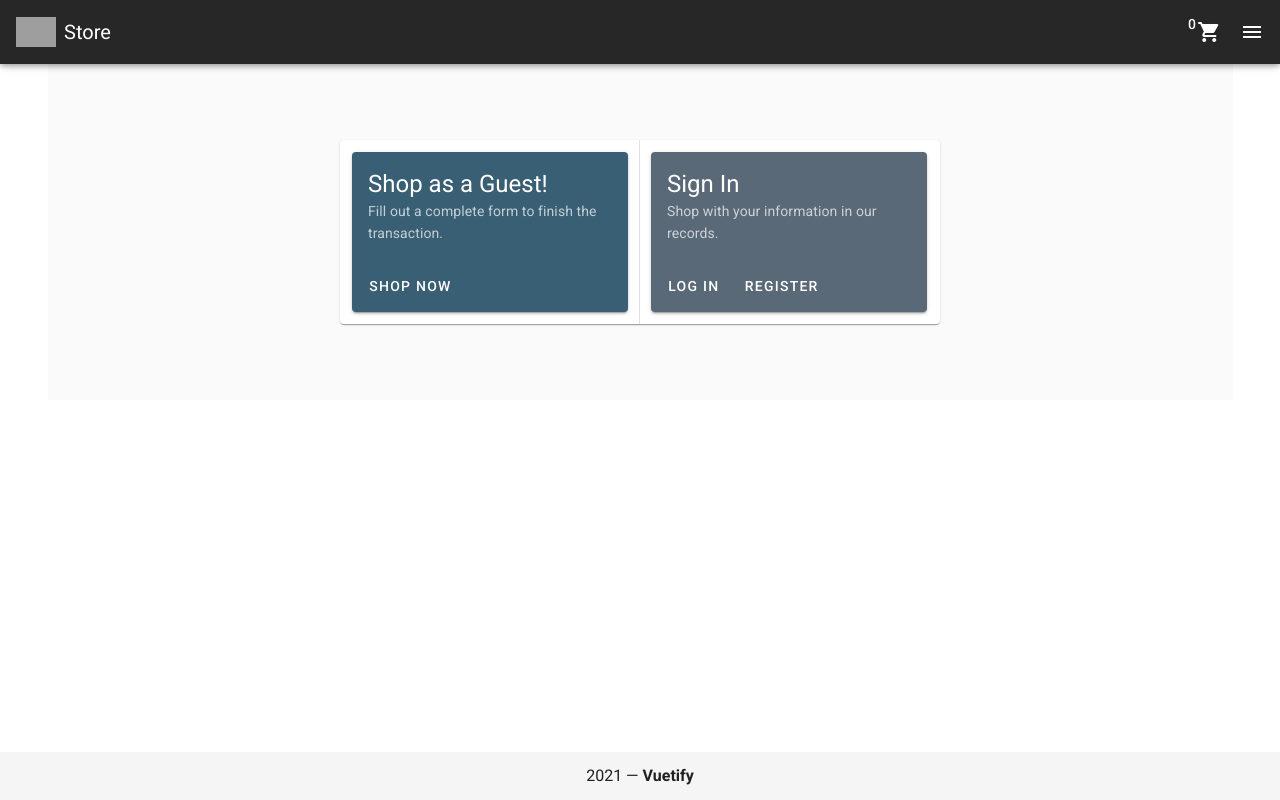
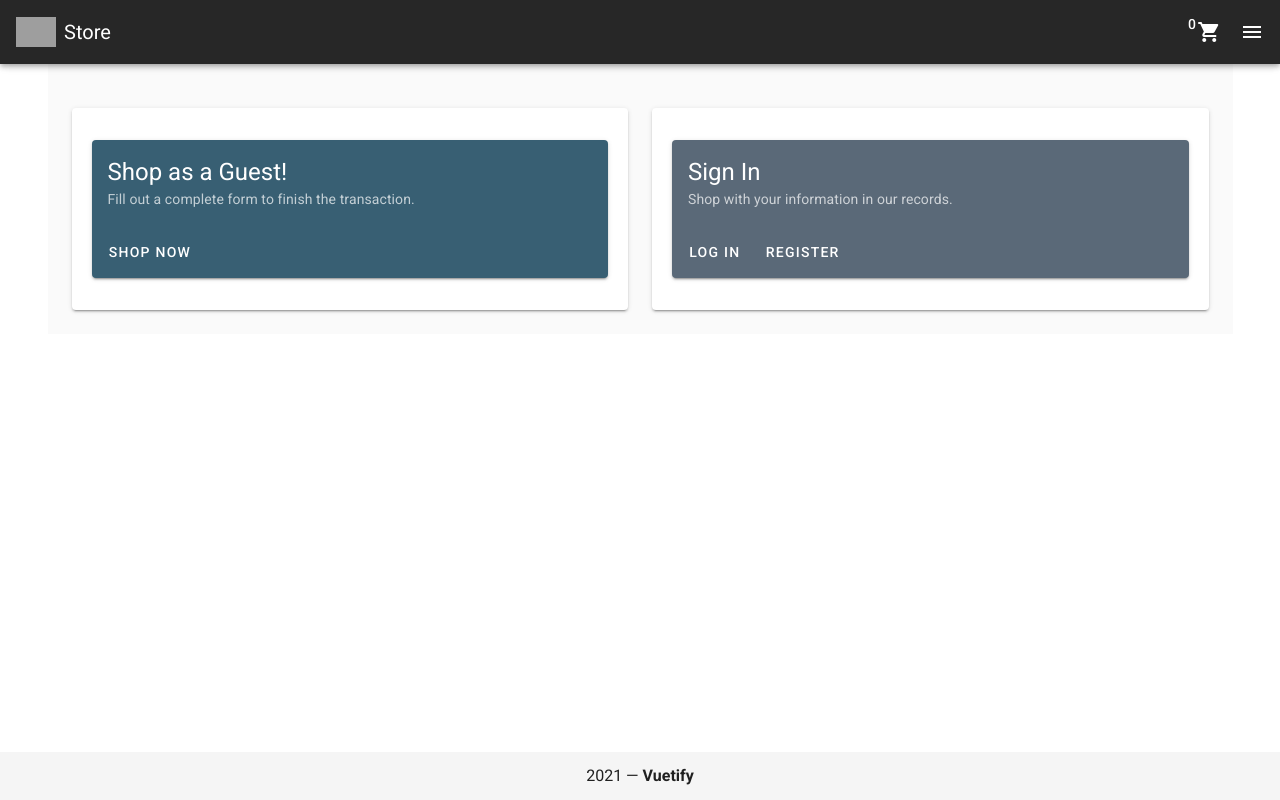
Before and after one commit to blixor/vue-Django-store, a Vue app in the folder mystore/frontend/: page /#/pre-checkout in a window 1280 px wide. Built offline with nearby package versions, Linux system fonts and the light colour scheme; grey boxes are pictures that could not be loaded.

Commit message:
UI change

```diff
--- a/mystore/frontend/src/views/PreCheckout.vue
+++ b/mystore/frontend/src/views/PreCheckout.vue
@@ -1,16 +1,18 @@
 <template>
   <v-container class="grey lighten-5">
-    <v-row class="justify-center" no-gutters>
+    <v-row class="justify-center mt-5" no-gutters>
+      <v-col
+        class="pa-3"
+        cols="12"
+        sm="6"
+      >
         <v-card v-if="isLogin == false"
-        elevation="1"
-        width="600px"
-        class="mx-auto my-16"
+          elevation="2"
+          class="mx-auto py-3"
         >
-        <v-row no-gutters>
-          <v-col cols="6">
           <v-card
             color="#385F73"
-              class="ma-3"
+            class="ma-5"
             dark
           >
             <v-card-title class="text-h5">
@@ -28,12 +30,21 @@
               </v-btn>
             </v-card-actions>
           </v-card>
+        </v-card>
       </v-col>
-          <v-divider vertical></v-divider>
-          <v-col cols="6">
+      <!-- card separation -->
+      <v-col
+        class="pa-3"
+        cols="12"
+        sm="6"
+      >
+        <v-card v-if="isLogin == false"
+          elevation="2"
+          class="mx-auto py-3"
+        >
           <v-card
             color="#5A6978"
-              class="ma-3"
+            class="ma-5"
             dark
           >
             <v-card-title class="text-h5">
@@ -47,7 +58,6 @@
                 Log In
               </v-btn>
               <v-btn
-                  class="hidden-xs-only"
                 to='/register'
                 text
               >
@@ -55,10 +65,9 @@
               </v-btn>
             </v-card-actions>
           </v-card>
+        </v-card>
       </v-col>
-        </v-row>
-      </v-card>
-
+      <!-- end -->
       <v-col v-if="isLogin == true"
         cols="12"
       >
```
Lines whose indentation alone changed are shown as unchanged.
